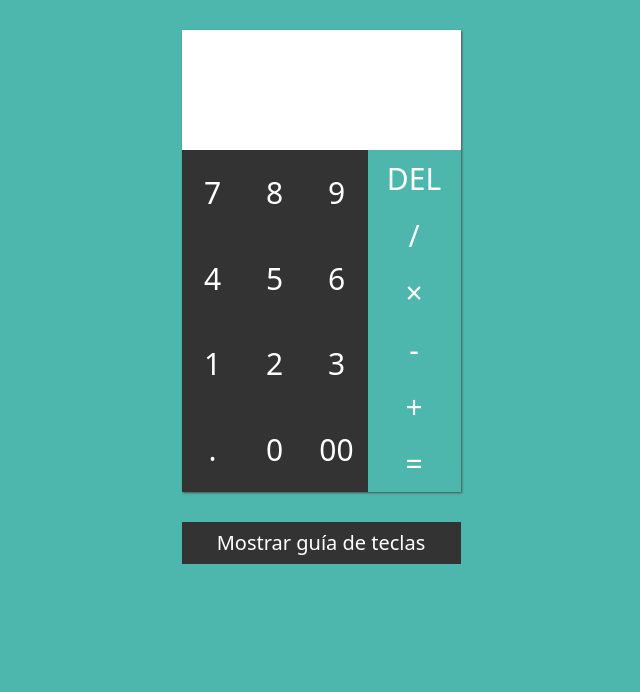
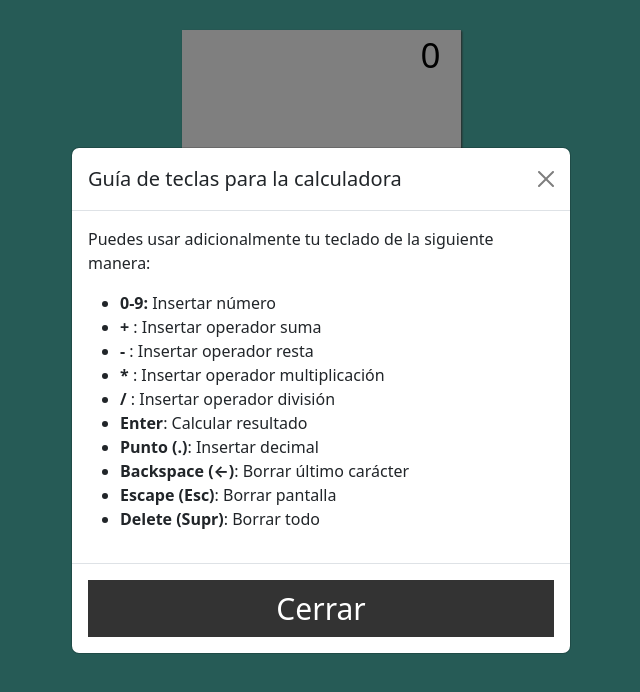
Before and after one commit to paul-23/pas-c5-ta32-bootstrap, a plain HTML site: page Ejercicio_08/index.html in a window 1280 px wide. Shown: the whole page, without its empty margins (319-959 px from the left). Drawn offline with nearby package versions, Linux system fonts and the light colour scheme.

Commit message:
Ejercicio 08 - Bug fixes

```diff
--- a/Ejercicio_08/js/script.js
+++ b/Ejercicio_08/js/script.js
@@ -1,7 +1,6 @@
 // Mostramos el modal con información aidiconal
-$( document ).ready(function() {
-    $('#myModal').modal('toggle')
-});
+var myModal = new bootstrap.Modal(document.getElementById('myModal'));
+myModal.show();
 
 //Variables globales
 let currentNumber = '';
```
Also changed, not shown: Ejercicio_08/index.html (+0 -2 lines).
